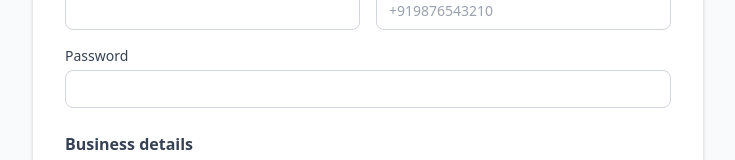
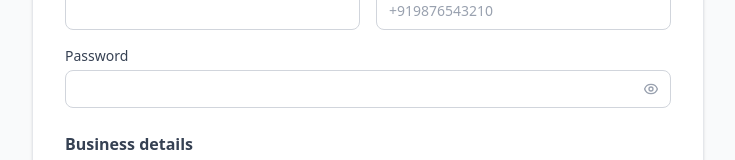
Before and after one commit to chirag-prolix/snapstamp-frontend, a React (Vite) app: page /register/merchant in a window 1280 px wide. Shown: the part 331-491 px from the top of the page, without its empty margins (272-1007 px from the left). Built offline with nearby package versions, Linux system fonts and the light colour scheme; no server answers.

Commit message:
update src/components/ui/Input.tsx,src/pages/auth/RegisterCustomerPage.tsx src/pages/auth/RegisterMerchantPage.tsx

```diff
--- a/src/components/ui/Input.tsx
+++ b/src/components/ui/Input.tsx
@@ -1,13 +1,30 @@
-import { forwardRef, type InputHTMLAttributes } from 'react';
+import { forwardRef, useState, type InputHTMLAttributes } from 'react';
 
 interface InputProps extends InputHTMLAttributes<HTMLInputElement> {
   label?: string;
   error?: string;
+  showToggle?: boolean;
 }
 
+const EyeIcon = () => (
+  <svg xmlns="http://www.w3.org/2000/svg" className="h-4 w-4" fill="none" viewBox="0 0 24 24" stroke="currentColor">
+    <path strokeLinecap="round" strokeLinejoin="round" strokeWidth={2} d="M15 12a3 3 0 11-6 0 3 3 0 016 0z" />
+    <path strokeLinecap="round" strokeLinejoin="round" strokeWidth={2} d="M2.458 12C3.732 7.943 7.523 5 12 5c4.478 0 8.268 2.943 9.542 7-1.274 4.057-5.064 7-9.542 7-4.477 0-8.268-2.943-9.542-7z" />
+  </svg>
+);
+
+const EyeOffIcon = () => (
+  <svg xmlns="http://www.w3.org/2000/svg" className="h-4 w-4" fill="none" viewBox="0 0 24 24" stroke="currentColor">
+    <path strokeLinecap="round" strokeLinejoin="round" strokeWidth={2} d="M13.875 18.825A10.05 10.05 0 0112 19c-4.478 0-8.268-2.943-9.543-7a9.97 9.97 0 011.563-3.029m5.858.908a3 3 0 114.243 4.243M9.878 9.878l4.242 4.242M9.88 9.88l-3.29-3.29m7.532 7.532l3.29 3.29M3 3l3.59 3.59m0 0A9.953 9.953 0 0112 5c4.478 0 8.268 2.943 9.542 7a10.025 10.025 0 01-4.132 4.411m0 0L21 21" />
+  </svg>
+);
+
 export const Input = forwardRef<HTMLInputElement, InputProps>(
-  ({ label, error, className = '', id, ...props }, ref) => {
+  ({ label, error, className = '', id, showToggle, type, ...props }, ref) => {
+    const [showPassword, setShowPassword] = useState(false);
     const inputId = id ?? label?.toLowerCase().replace(/\s/g, '-');
+    const resolvedType = showToggle ? (showPassword ? 'text' : 'password') : type;
+
     return (
       <div className="flex flex-col gap-1">
         {label && (
@@ -15,14 +32,28 @@
             {label}
           </label>
         )}
+        <div className="relative">
           <input
             ref={ref}
             id={inputId}
+            type={resolvedType}
             className={`w-full rounded-lg border px-3 py-2 text-sm text-gray-900 placeholder-gray-400
               outline-none transition focus:ring-2 focus:ring-indigo-500 focus:border-indigo-500
+              ${showToggle ? 'pr-10' : ''}
               ${error ? 'border-red-500' : 'border-gray-300'} ${className}`}
             {...props}
           />
+          {showToggle && (
+            <button
+              type="button"
+              tabIndex={-1}
+              onClick={() => setShowPassword(v => !v)}
+              className="absolute inset-y-0 right-0 flex items-center px-3 text-gray-400 hover:text-gray-600"
+            >
+              {showPassword ? <EyeOffIcon /> : <EyeIcon />}
+            </button>
+          )}
+        </div>
         {error && <p className="text-xs text-red-600">{error}</p>}
       </div>
     );
--- a/src/pages/auth/RegisterCustomerPage.tsx
+++ b/src/pages/auth/RegisterCustomerPage.tsx
@@ -55,8 +55,8 @@
               <Input label="Last name" {...register('lastName')} error={errors.lastName?.message} />
             </div>
             <Input label="Email" type="email" {...register('email')} error={errors.email?.message} />
-            <Input label="Phone" placeholder="+919876543210" {...register('phone')} error={errors.phone?.message} />
-            <Input label="Password" type="password" {...register('password')} error={errors.password?.message} />
+            <Input label="Phone" placeholder="+919876543210" maxLength={16} {...register('phone')} error={errors.phone?.message} />
+            <Input label="Password" type="password" showToggle {...register('password')} error={errors.password?.message} />
             <Input label="Referral code (optional)" {...register('referralCode')} error={errors.referralCode?.message} />
             <Button type="submit" isLoading={isSubmitting} className="w-full" size="lg">
               Create account
--- a/src/pages/auth/RegisterMerchantPage.tsx
+++ b/src/pages/auth/RegisterMerchantPage.tsx
@@ -60,10 +60,10 @@
               </div>
               <div className="grid grid-cols-2 gap-4 mt-4">
                 <Input label="Email" type="email" {...register('email')} error={errors.email?.message} />
-                <Input label="Phone" placeholder="+919876543210" {...register('phone')} error={errors.phone?.message} />
+                <Input label="Phone" placeholder="+919876543210" maxLength={16} {...register('phone')} error={errors.phone?.message} />
               </div>
               <div className="mt-4">
-                <Input label="Password" type="password" {...register('password')} error={errors.password?.message} />
+                <Input label="Password" type="password" showToggle {...register('password')} error={errors.password?.message} />
               </div>
             </section>
 
@@ -76,7 +76,7 @@
                   <Input label="State" {...register('state')} error={errors.state?.message} />
                 </div>
                 <Input label="Address" {...register('address')} error={errors.address?.message} />
-                <Input label="Business phone" placeholder="+919876543210" {...register('phoneForBusiness')} error={errors.phoneForBusiness?.message} />
+                <Input label="Business phone" placeholder="+919876543210" maxLength={16} {...register('phoneForBusiness')} error={errors.phoneForBusiness?.message} />
                 <Input label="Tax ID / GST" {...register('taxId')} error={errors.taxId?.message} />
               </div>
             </section>
```
Lines whose indentation alone changed are shown as unchanged.
